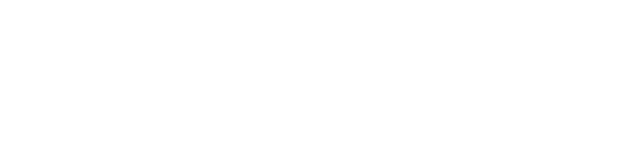
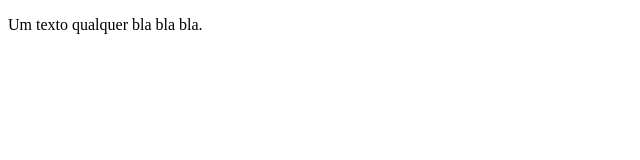
Before and after one commit to GabrielValadaresLima/projeto_teste, a plain HTML site: page index.html in a window 1280 px wide. Shown: the whole page, without its empty margins (0-640 px from the left). Drawn offline with Linux system fonts and the light colour scheme.

Commit message:
Adicionado texto no html

```diff
--- a/index.html
+++ b/index.html
@@ -6,6 +6,6 @@
     <title>Aprendendo Git e GitHub</title>
 </head>
 <body>
-
+    <p>Um texto qualquer bla bla bla.</p>
 </body>
 </html>
```
